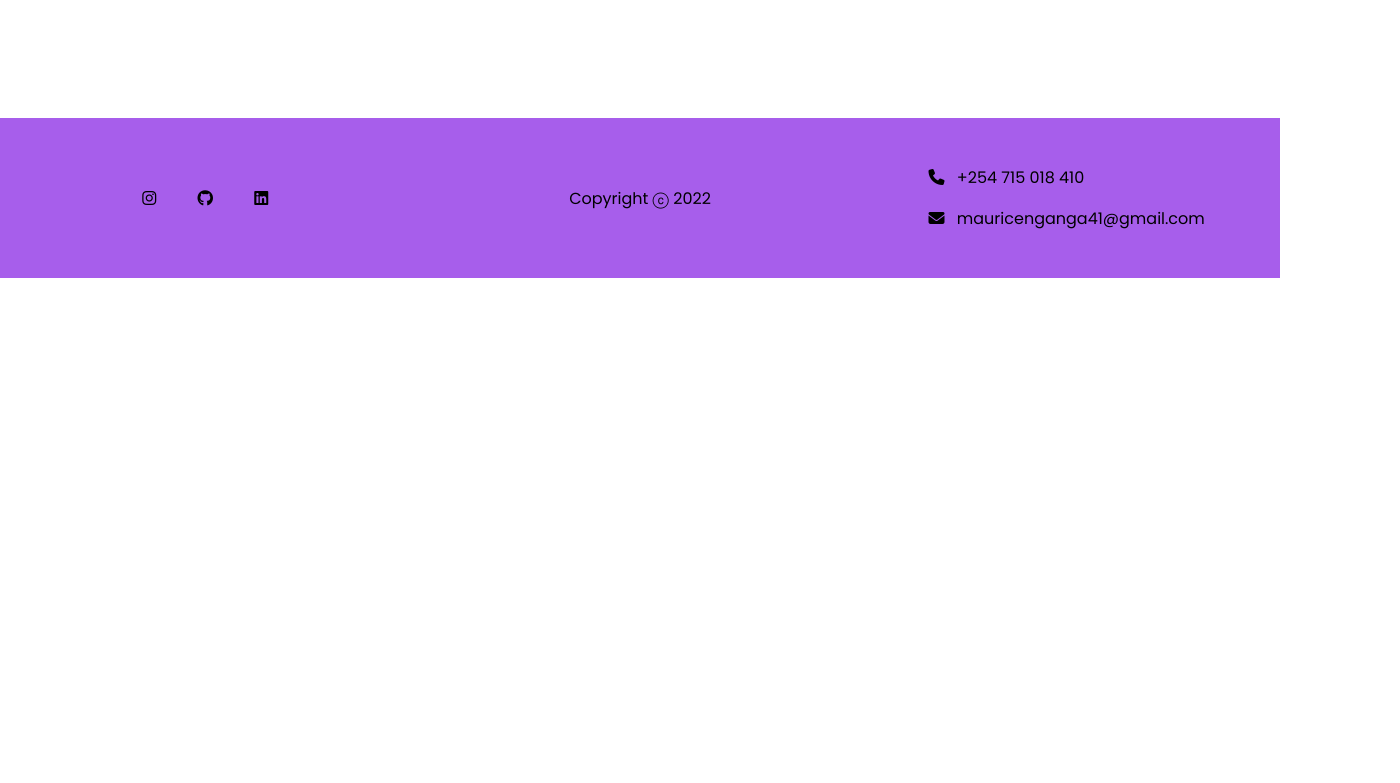
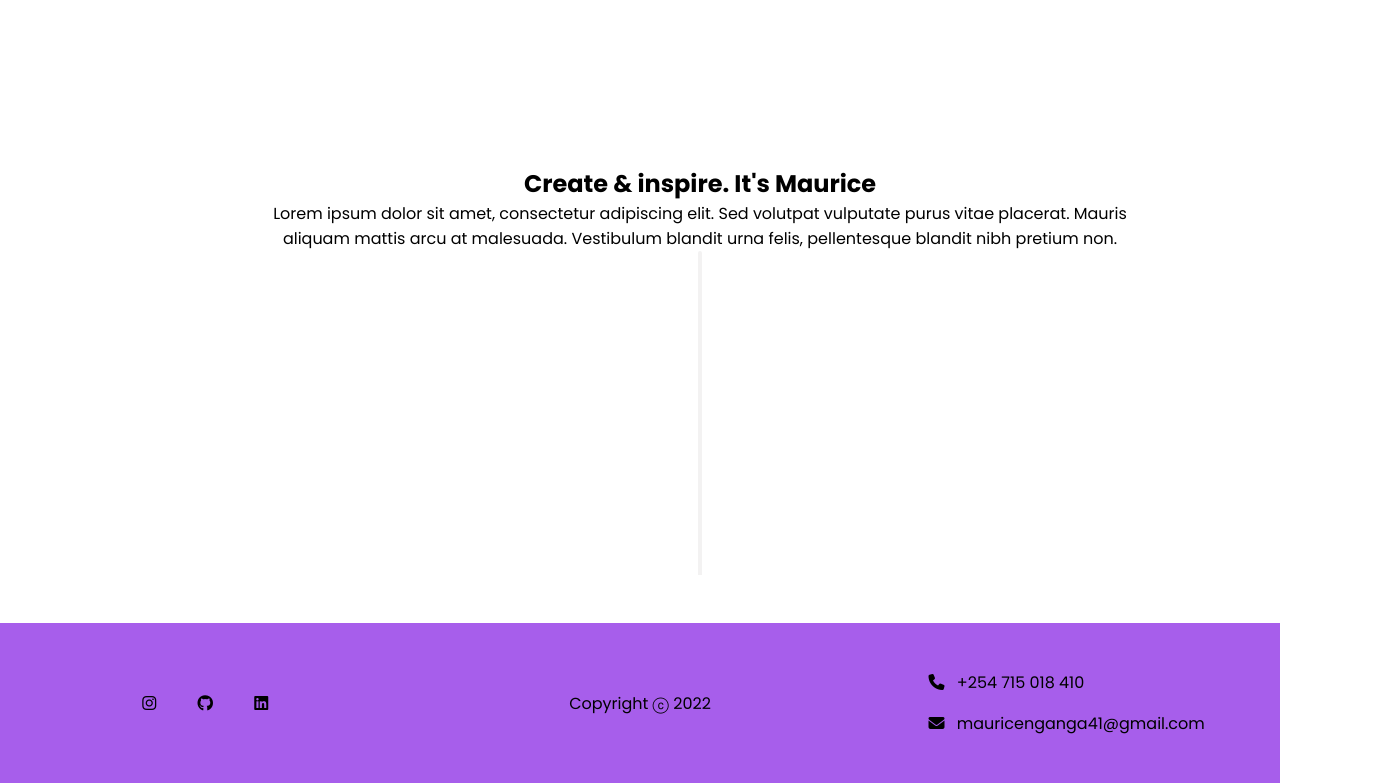
Before and after one commit to moryno/Phase-0-Personal-Website, a plain HTML site: page index.html in a window 1280 px wide. Shown: the part 1482-2265 px from the top of the page, 1400 px wide, since content can reach past the window. Before the commit the page ends 1760 px from the top, so only its background shows below. Drawn offline with Linux system fonts and the light colour scheme.

Commit message:
Create a project section to display projects I have done

```diff
--- a/assets/css/index.css
+++ b/assets/css/index.css
@@ -23,7 +23,7 @@ nav > .navContainer {
 }
 
 nav > .navContainer > .left > h1 {
-    color:#8203cc
+    color: #a75eeb;
 }
 
 nav > .navContainer > .right > ul {
@@ -41,7 +41,8 @@ nav > .navContainer > .right > ul > li {
 }
 
 nav > .navContainer > .right > ul > li:hover {
-    color:#8203cc;
+
+    color:#8203cc
 }
 
 /* ............................... LANDING SECTION ........................................ */
@@ -101,7 +102,7 @@ nav > .navContainer > .right > ul > li:hover {
     height:3.125rem;
     font-size:1.875rem;
     font-weight:bold;
-    color: #8203cc;
+    color: #a75eeb;
     display: flex;
     align-items:center;
 }
@@ -196,7 +197,35 @@ nav > .navContainer > .right > ul > li:hover {
     line-height: 1.5;
 }
 
+/* ...........................PROJECT SECTION ............................. */
 
+#projects {
+    width: 100%;
+    display: flex;
+    align-items: center;
+    flex-direction: column;
+    text-align: center;
+    padding: 3rem 3.75rem;
+}
+
+#projects > .projectTitle {
+    width: 70%;
+}
+
+#projects > .projectContainer {
+    display: flex;
+    flex-wrap: wrap;
+}
+
+#projects > .projectContainer > .projectCard {
+    width: 30%;
+    height: 40vh;
+    border: 2px solid rgb(243 242 242);
+    border-top-left-radius: 0.7rem;
+    border-top-right-radius: 0.7rem;
+    overflow: hidden;
+
+}
 /* ........................... FOOTER SECTION .............................. */
 #footer {
     width: 100%;
--- a/index.html
+++ b/index.html
@@ -79,6 +79,23 @@
         </p>
       </div>
     </section>
+    <section id="projects">
+      <div class="projectTitle">
+        <h1>Create & inspire. It's Maurice</h1>
+        <p>
+          Lorem ipsum dolor sit amet, consectetur adipiscing elit. Sed volutpat
+          vulputate purus vitae placerat. Mauris aliquam mattis arcu at
+          malesuada. Vestibulum blandit urna felis, pellentesque blandit nibh
+          pretium non.
+        </p>
+      </div>
+      <div class="projectContainer">
+        <div class="projectCard">
+          <div class="projectBrowser"></div>
+          <img src="" alt="" />
+        </div>
+      </div>
+    </section>
     <section id="footer">
       <div class="left">
         <div class="socialIcon">
```
